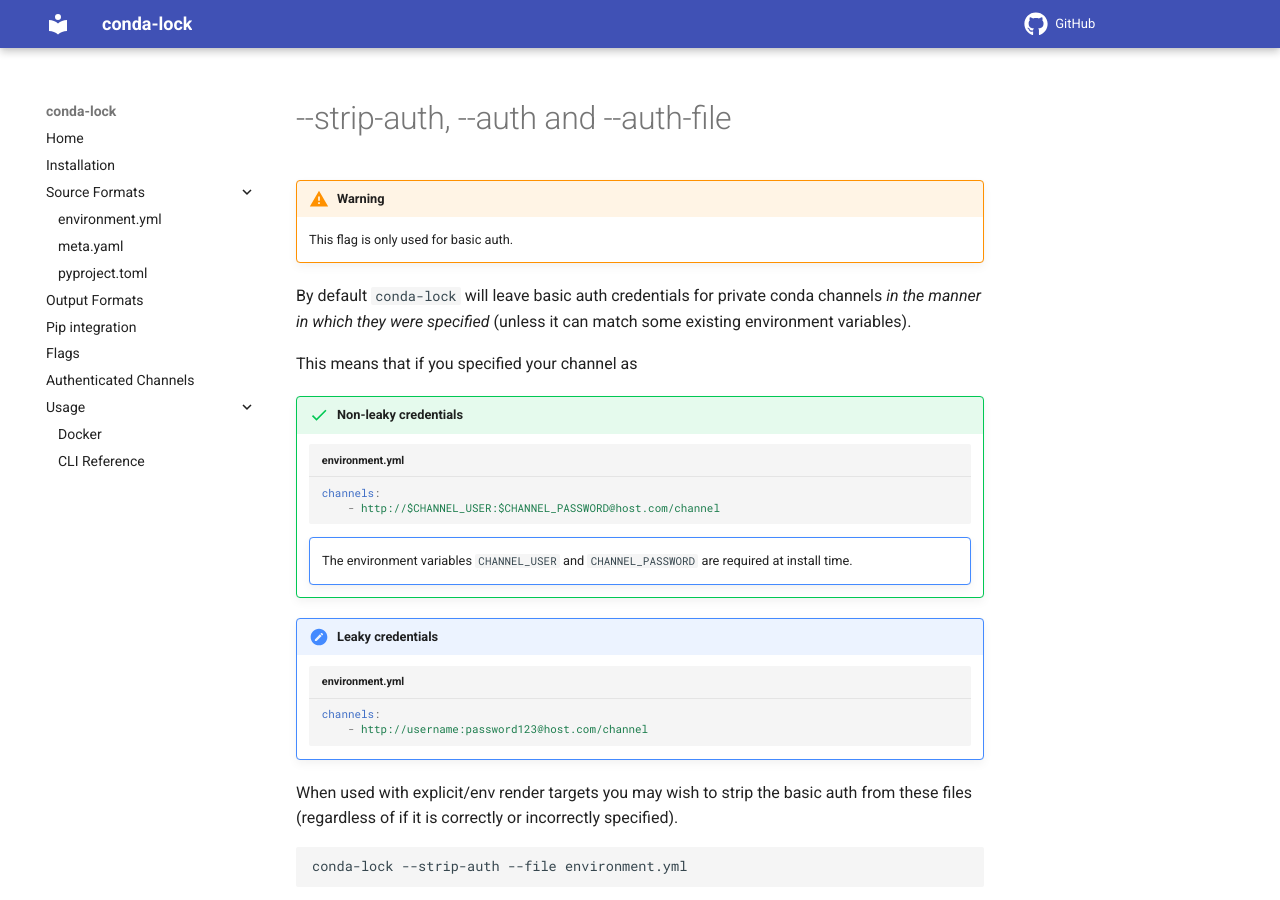
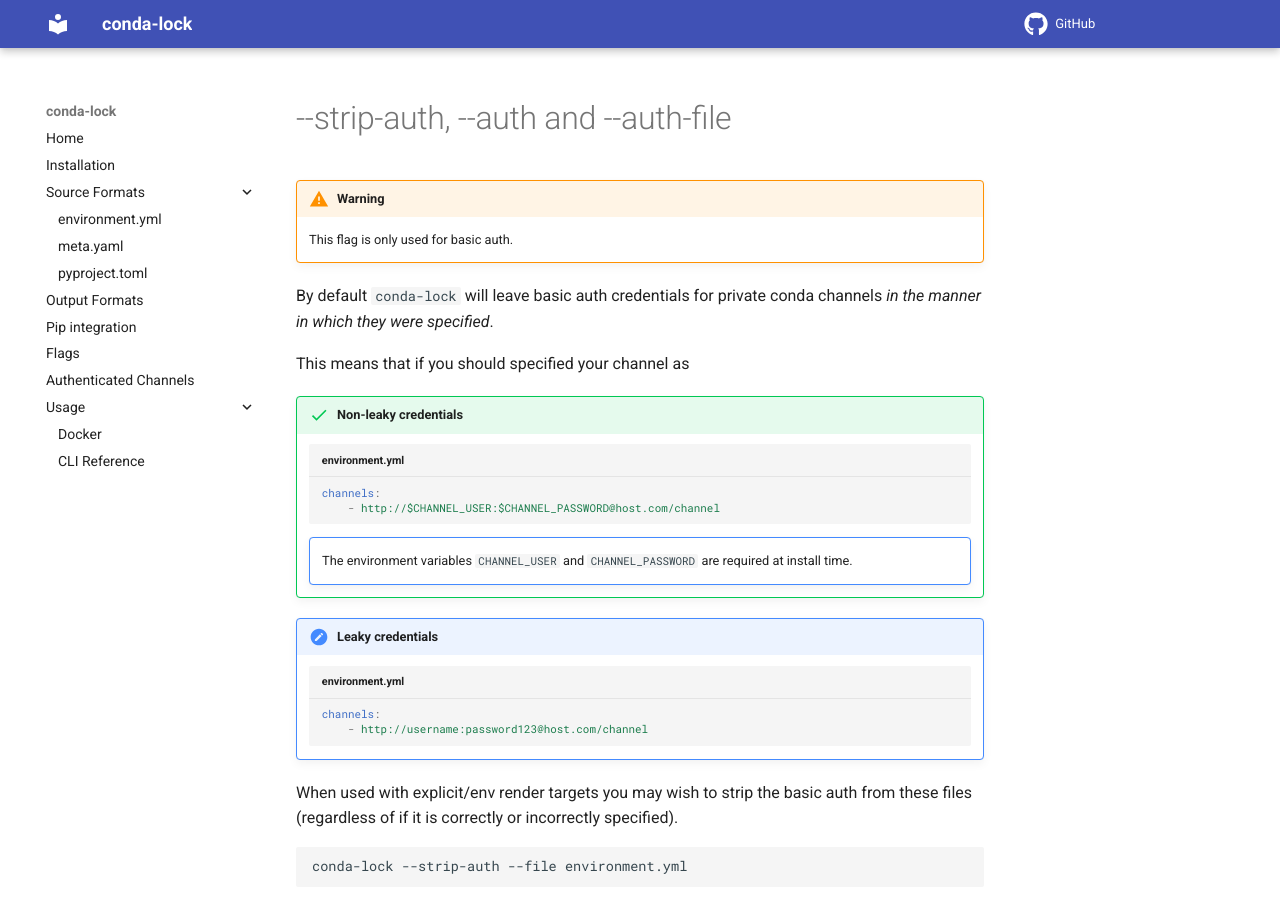
Before and after one commit to conda/conda-lock, an MkDocs documentation site: the page built from docs/flags/strip-auth.md, in a window 1280 px wide and 900 px high. Built offline with MkDocs 1.6.1 and Material for MkDocs 9.7.7, drawn with Linux system fonts in a browser that asks for light colours; comment, search, counter and statistics services are not loaded.

Commit message:
Minor nit

```diff
--- a/docs/flags/strip-auth.md
+++ b/docs/flags/strip-auth.md
@@ -4,9 +4,9 @@
 
     This flag is only used for basic auth.
 
-By default `conda-lock` will leave basic auth credentials for private conda channels _in the manner in which they were specified_ (unless it can match some  existing environment variables).
+By default `conda-lock` will leave basic auth credentials for private conda channels _in the manner in which they were specified_.
 
-This means that if you specified your channel as
+This means that if you should specified your channel as
 
 !!! success "Non-leaky credentials"
 
```
